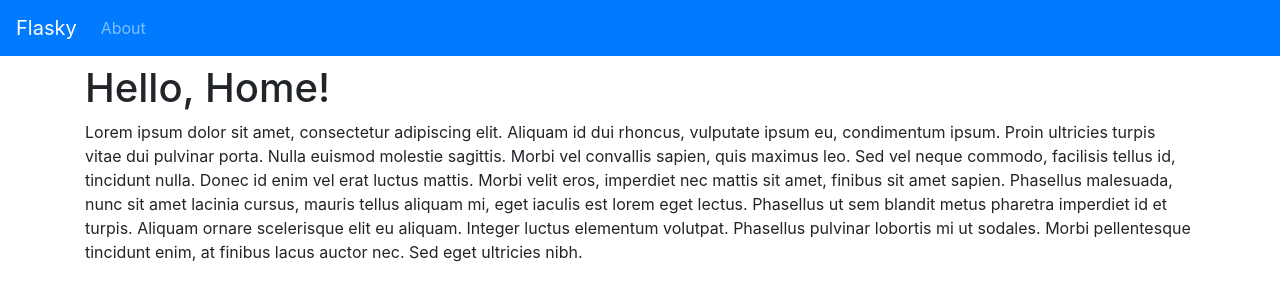
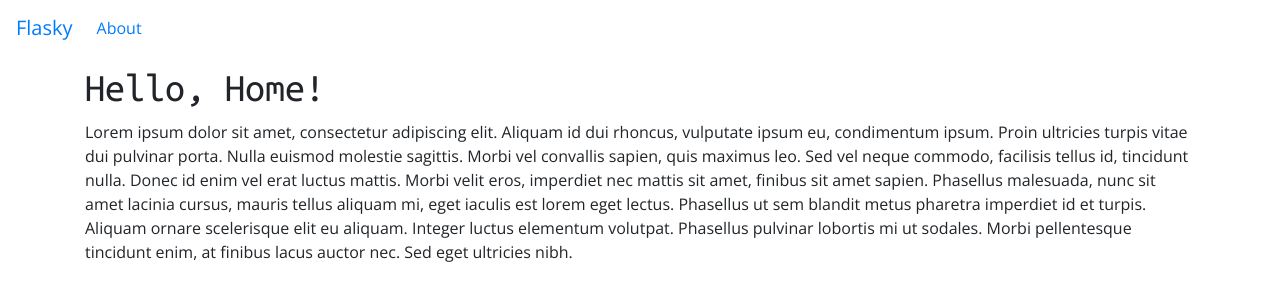
Before and after one commit to alligalli/Flaskp, a Flask app: page / in a window 1280 px wide. Shown: the top 301 px of the page. Run offline with Flask 2, Linux system fonts and the light colour scheme; some libraries are stand-ins or nearby versions.

Commit message:
added fonts & custom css

```diff
--- /dev/null
+++ b/static/mystyle.css
@@ -0,0 +1,7 @@
+body {
+    font-family: 'Open Sans', sans-serif;
+}
+
+h1 {
+    font-family: 'Ubuntu Mono', monospace;
+}
--- a/templates/about.html
+++ b/templates/about.html
@@ -1,6 +1,6 @@
 {% extends "base.html" %}
 
-{% block title %}About - Flasky{% endblock %}
+{% block title %}<title>Flasky - About</title>{% endblock %}
 
 {% block content %}
 <div class="container mt-2">
--- a/templates/base.html
+++ b/templates/base.html
@@ -9,22 +9,24 @@
         {% block styles %}
             <!-- Bootstrap CSS -->
             {{ bootstrap.load_css() }}
+            <link rel="stylesheet" href="{{ url_for('static', filename= 'mystyle.css') }}">
+            <link href="https://fonts.googleapis.com/css2?family=Open+Sans&family=Ubuntu+Mono&display=swap" rel="stylesheet" type="text/css">
         {% endblock %}
 
-        <title>{% block title %}{% endblock %}</title>
+        {% block title %}{% endblock %}
 
         {% endblock %}
     </head>
     <body>
         {% block navbar %}
         {% from 'bootstrap/nav.html' import render_nav_item %}
-        <nav class="navbar navbar-expand-lg navbar-dark bg-primary">
+        <nav class="navbar navbar-expand-lg">
             <a class="navbar-brand" href="{{ url_for('index') }}">
                 {% from 'bootstrap/utils.html' import render_icon %}
                 {{ render_icon('terminal') }}
                 Flasky
             </a>
-            <button class="navbar-toggler" type="button" data-toggle="collapse" data-target="#navbarNavAltMarkup" aria-controls="navbarNavAltMarkup" aria-expanded="false" aria-label="Toggle navigation">
+            <button class="navbar-toggler navbar-light" type="button" data-toggle="collapse" data-target="#navbarNavAltMarkup" aria-controls="navbarNavAltMarkup" aria-expanded="false" aria-label="Toggle navigation">
                 <span class="navbar-toggler-icon"></span>
             </button>
             <div class="collapse navbar-collapse" id="navbarNavAltMarkup">
--- a/templates/index.html
+++ b/templates/index.html
@@ -1,6 +1,6 @@
 {% extends "base.html" %}
 
-{% block title %}Home - Flasky{% endblock %}
+{% block title %}<title>Flasky - Home</title>{% endblock %}
 
 {% block content %}
 <div class="container mt-2">
```
Also changed, not shown: 1 other file.
